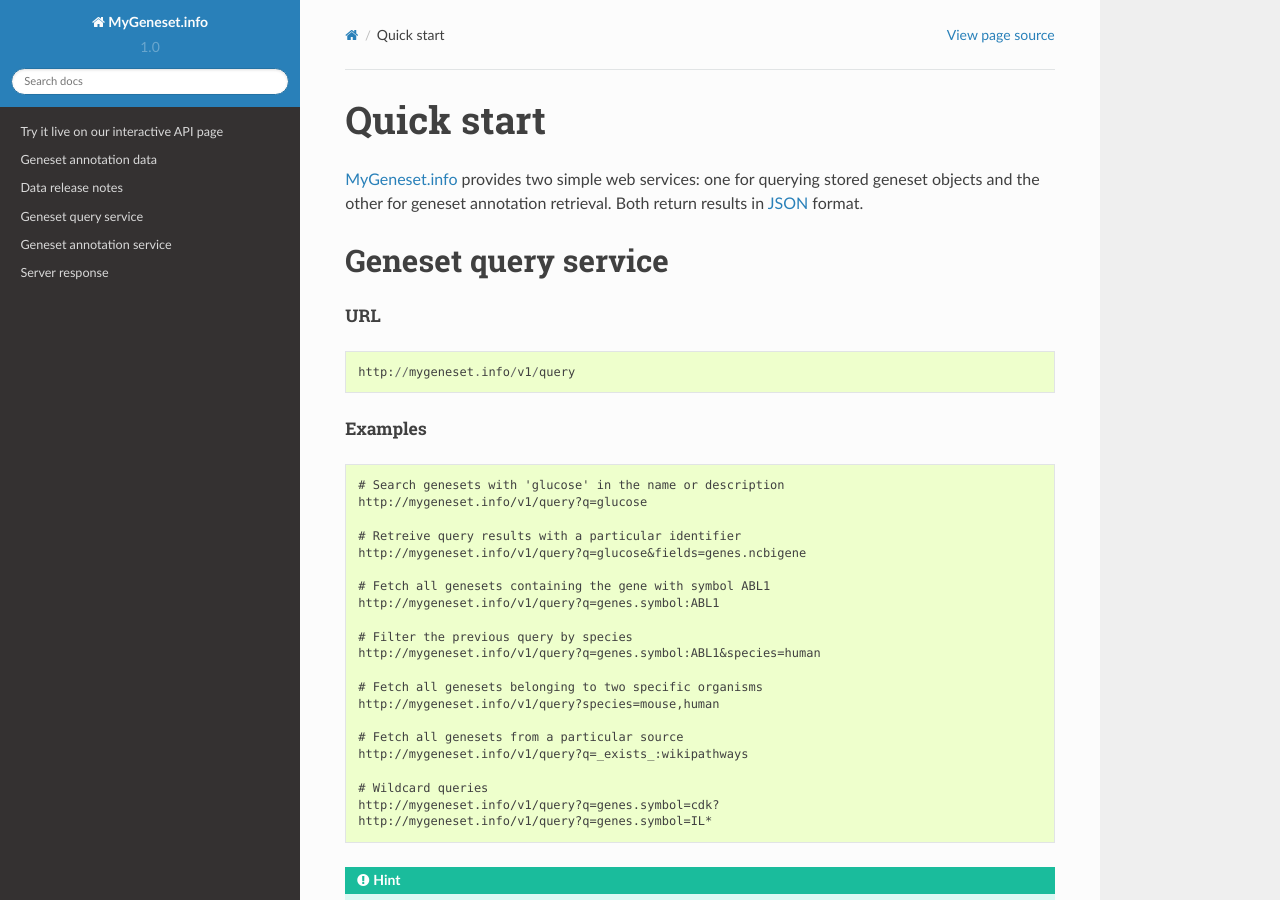
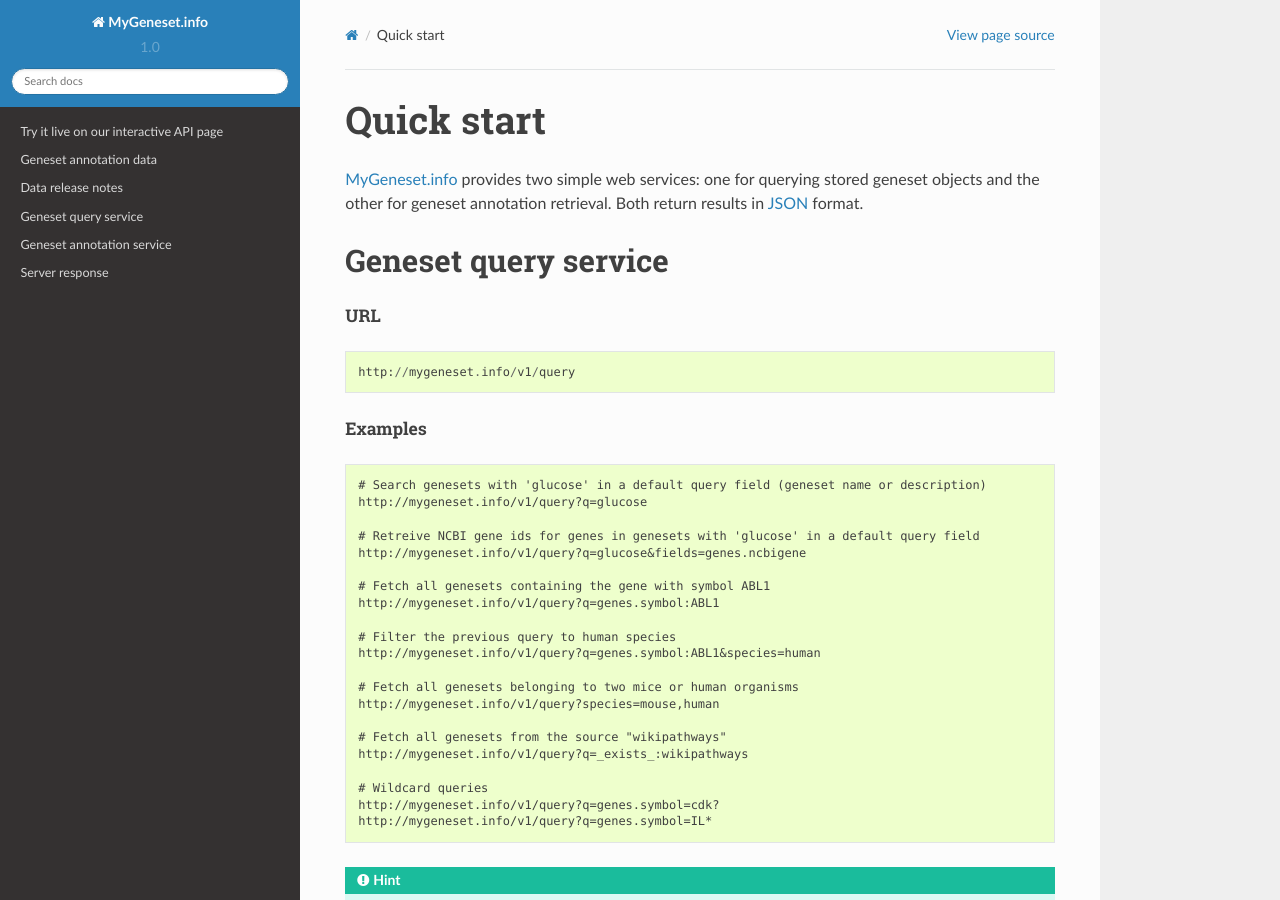
Before and after one commit to biothings/mygeneset.info, a Sphinx documentation site: the page built from docs/doc/quick_start.rst, in a window 1280 px wide and 900 px high. Built offline with Sphinx 7.4.7 and the Read the Docs theme 2.0.0, drawn with Linux system fonts in a browser that asks for light colours; some web fonts are replaced.

Commit message:
Update docs
Improve description for sample queries

```diff
--- a/docs/doc/quick_start.rst
+++ b/docs/doc/quick_start.rst
@@ -17,22 +17,22 @@
 """"""""
 ::
 
-    # Search genesets with 'glucose' in the name or description
+    # Search genesets with 'glucose' in a default query field (geneset name or description)
     http://mygeneset.info/v1/query?q=glucose
 
-    # Retreive query results with a particular identifier
+    # Retreive NCBI gene ids for genes in genesets with 'glucose' in a default query field
     http://mygeneset.info/v1/query?q=glucose&fields=genes.ncbigene
 
     # Fetch all genesets containing the gene with symbol ABL1
     http://mygeneset.info/v1/query?q=genes.symbol:ABL1
 
-    # Filter the previous query by species
+    # Filter the previous query to human species
     http://mygeneset.info/v1/query?q=genes.symbol:ABL1&species=human
 
-    # Fetch all genesets belonging to two specific organisms
+    # Fetch all genesets belonging to two mice or human organisms
     http://mygeneset.info/v1/query?species=mouse,human
 
-    # Fetch all genesets from a particular source
+    # Fetch all genesets from the source "wikipathways"
     http://mygeneset.info/v1/query?q=_exists_:wikipathways
 
     # Wildcard queries
```
